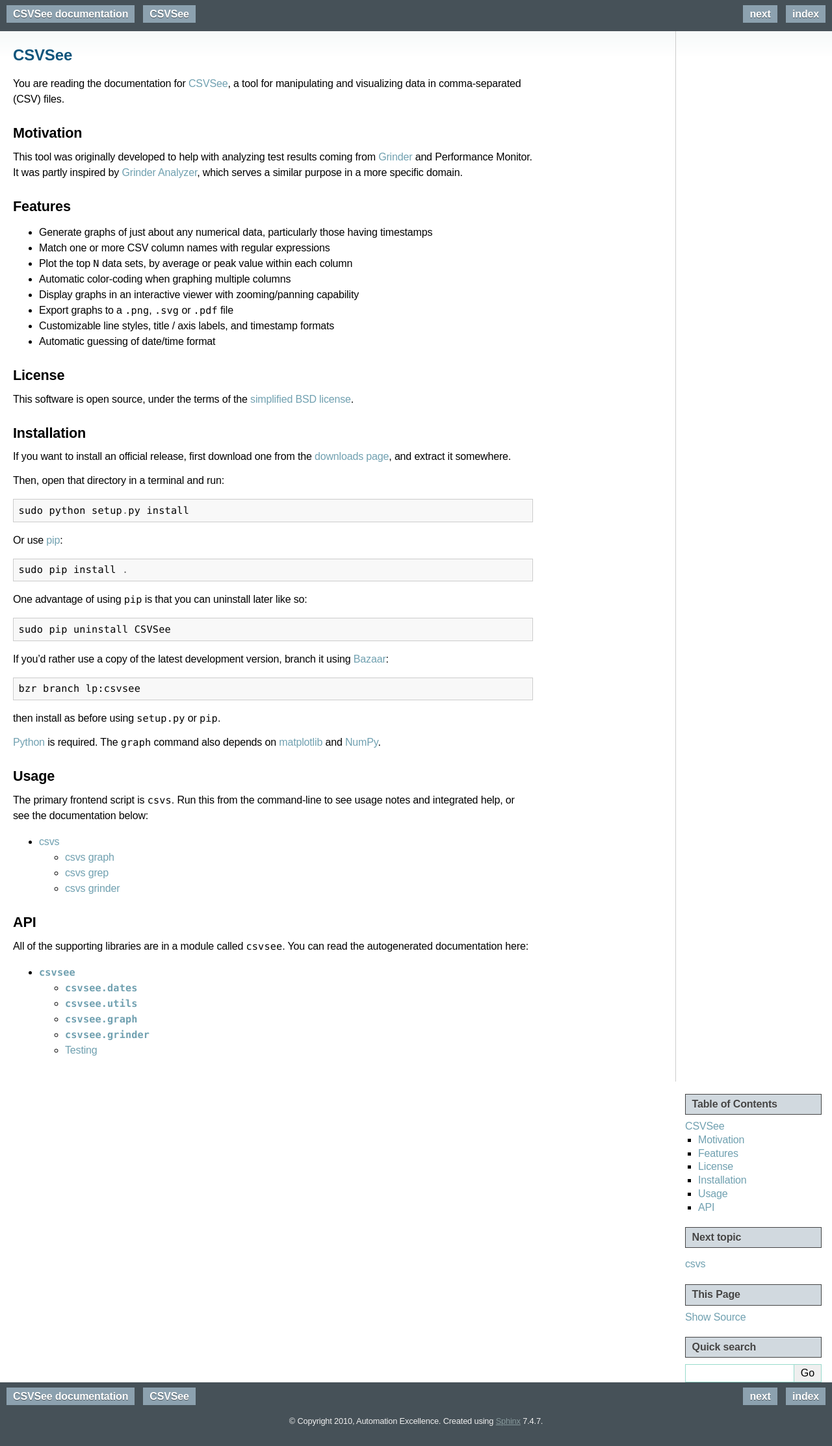
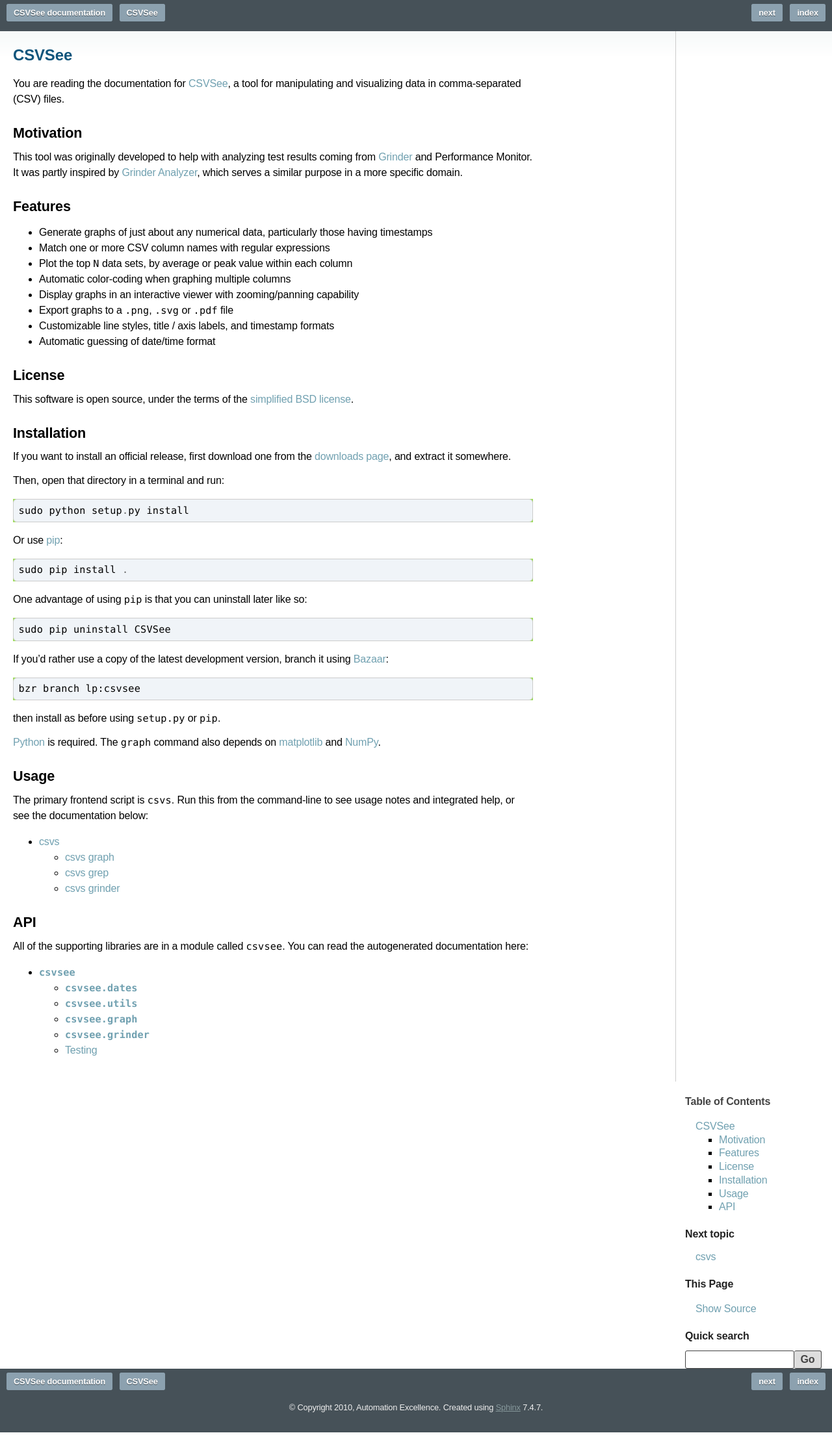
Before and after one commit to a-e/csvsee, a Sphinx documentation site: the page built from docs/index.rst, in a window 1280 px wide. Shown: the whole page at 65% size. Built offline with Sphinx 7.4.7, drawn with Linux system fonts in a browser that asks for light colours; after the commit the page ends 2205 px from its top, so only the background shows below that.

Commit message:
More tweaks to RTD theme, added exception handling to graph.py so it can still be documented

```diff
--- a/docs/_static/rtd.css
+++ b/docs/_static/rtd.css
@@ -18,6 +18,7 @@
  *
  * white hover: #d1d9df;
  * medium blue hover: #697983;
+ * green highlight: #8ecc4c
  */
 
 @import url("basic.css");
@@ -74,6 +75,7 @@
     float: left;
     display: block;
     color: transparent; /* Hide the >> and | characters */
+    font-size: 0.8em;
 }
 
 div.related ul li.right {
@@ -88,17 +90,30 @@
     color: #ffffff;
     padding: 5px 10px;
     background-color: #8ca1af;
+    border: 1px solid #8ca1af;
     text-shadow: 0 1px rgba(0, 0, 0, 0.5);
-    -moz-border-radius: 3px 3px 3px 3px;
+    border-radius: 3px;
+    -webkit-border-radius: 3px;
+    -moz-border-radius: 3px;
     -moz-box-shadow: 0 1px 1px #465158;
 }
 div.related ul li a tt {
-    color: #ffffff;
+    background: inherit !important;
+    color: inherit !important;
 }
 
 div.related ul li a:hover {
-    background: #697983;
+    background-color: #8ecc4c;
+    border-bottom-color: #50732b;
+    border-left-color: #6b9939;
+    border-right-color: #6b9939;
+    border-top-color: #b0e090;
+    color: #ffffff;
     text-decoration: none;
+}
+div.related ul li a tt:hover {
+    background: inherit !important;
+    color: inherit !important;
 }
 
 /* These aren't too useful, since the related bar
@@ -120,14 +135,18 @@
 }
 
 div.sphinxsidebar h3, div.sphinxsidebar h4 {
-    margin: 1.2em 0 0.5em 0;
+    margin: 1.2em 0 0.3em 0;
     font-size: 1em;
-    padding: 0.2em 0 0.2em 0.6em;
-    color: #444444;
-    border: 1px solid #444444;
-    background-color: #d1d9df;
-    text-shadow: 0 1px rgba(255, 255, 255, 0.5);
-    -moz-border-radius: 3px 3px 3px 3px;
+    padding: 0;
+    color: #222222;
+    font-family: "ff-meta-web-pro-1", "ff-meta-web-pro-2", "Arial", "Helvetica Neue", sans-serif;
+    /*
+    border: 1px solid #cccccc;
+    background-color: #ffffff;
+    border-radius: 3px;
+    -webkit-border-radius: 3px;
+    -moz-border-radius: 3px;
+    */
     /* -moz-box-shadow: 0 1px 1px #465158; */
 }
 
@@ -135,10 +154,9 @@
     color: #444444;
 }
 
-div.sphinxsidebar ul {
-    padding-left: 1.5em;
-    margin-top: 7px;
-    padding: 0;
+div.sphinxsidebar ul,
+div.sphinxsidebar p {
+    padding-left: 1em;
     line-height: 130%;
 }
 
@@ -247,7 +265,7 @@
 
 tt {
     background-color: #f2f2f2;
-    border-bottom: 1px solid #ddd;
+    /* border-bottom: 1px solid #ddd; */
     color: #333;
 }
 
@@ -268,8 +286,11 @@
     line-height: 120%;
     padding: 0.5em;
     border: 1px solid #ccc;
-    background-color: #f8f8f8;
-    -moz-border-radius: 5px 5px 5px 5px;
+    /* background-color: #f8f8f8; */
+    background-color: #f0f4f8;
+    border-radius: 6px;
+    -webkit-border-radius: 6px;
+    -moz-border-radius: 6px;
 }
 
 pre a {
@@ -367,3 +388,43 @@
 dl {
     margin: 1em 0 2.5em 0;
 }
+
+dt:target, .highlight {
+    background: #9edc5c;
+}
+
+/* Search text box and "Go" button */
+input,
+div.sphinxsidebar input {
+    border: 1px solid #444;
+    border-radius: 3px;
+    -webkit-border-radius: 3px;
+    -moz-border-radius: 3px;
+    float: left;
+}
+
+input[type="text"] {
+    padding: 2px;
+    width: 150px;
+}
+
+input[type="submit"] {
+    color: #444;
+    background-color: #ddd;
+    padding: 2px 6px;
+    font-weight: bold;
+}
+
+input[type="submit"]:hover {
+    color: #ffffff;
+    background-color: #8ecc4c;
+    border-bottom-color: #50732b;
+    border-left-color: #6b9939;
+    border-right-color: #6b9939;
+    border-top-color: #b0e090;
+}
+
+div.sphinxsidebar p.searchtip {
+    clear: both;
+    padding: 0.2em 0;
+}
```
Also changed, not shown: 1 other file.
